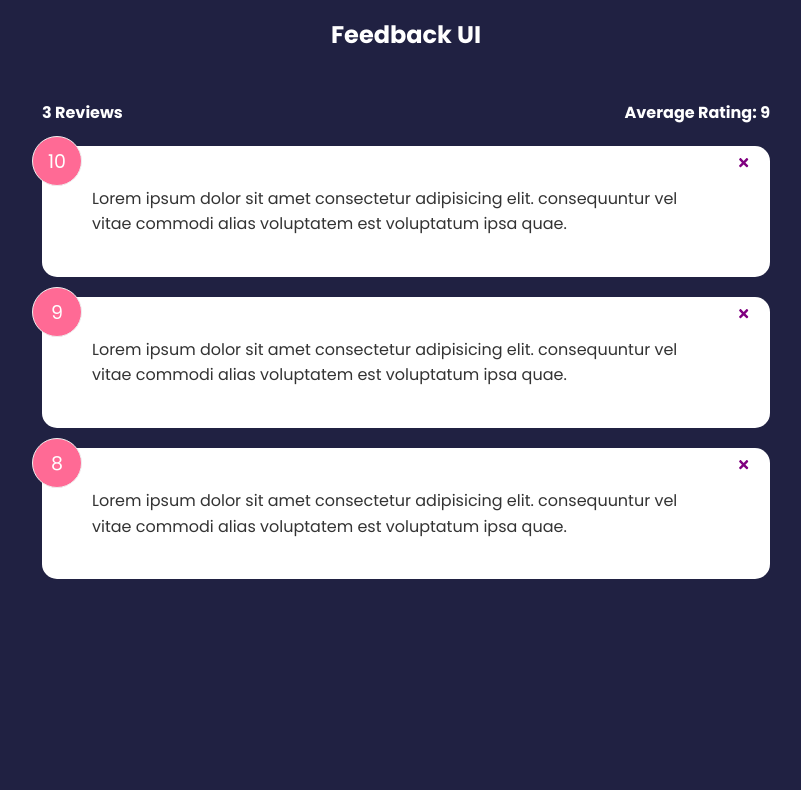
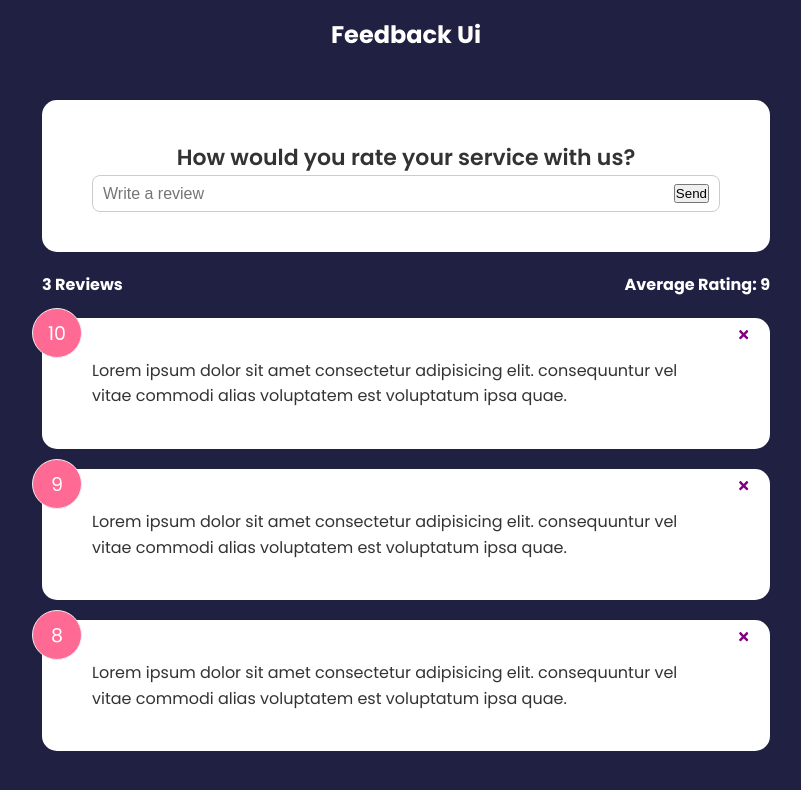
Before and after one commit to Ar1f007/feedback-app, a React (Create React App) app: page / in a window 1280 px wide. Shown: the top 790 px of the page, without its empty margins (234-1035 px from the left). Built offline with nearby package versions, Linux system fonts and the light colour scheme.

Commit message:
feedback from

```diff
--- a/src/App.js
+++ b/src/App.js
@@ -1,7 +1,7 @@
 import { useState } from 'react';
 import FeedbackData from './data/feedbackData';
 
-import { Header, FeedbackList, FeedbackStats } from './components';
+import { Header, FeedbackList, FeedbackStats, FeedbackForm } from './components';
 
 const App = () => {
   const [feedback, setFeedback] = useState(FeedbackData);
@@ -14,8 +14,9 @@ const App = () => {
 
   return (
     <>
-      <Header />
+      <Header text={'Feedback Ui'} />
       <div className="container">
+        <FeedbackForm />
         <FeedbackStats feedback={feedback} />
         <FeedbackList feedback={feedback} handleDelete={deleteFeedback} />
       </div>
--- /dev/null
+++ b/src/components/FeedbackForm.jsx
@@ -0,0 +1,23 @@
+import { useState } from 'react';
+import { Card } from './shared/Card';
+
+export const FeedbackForm = () => {
+  const [text, setText] = useState('');
+
+  return (
+    <Card>
+      <form>
+        <h2>How would you rate your service with us?</h2>
+        <div className="input-group">
+          <input
+            type="text"
+            placeholder="Write a review"
+            value={text}
+            onChange={(e) => setText(e.target.value)}
+          />
+          <button type="submit">Send</button>
+        </div>
+      </form>
+    </Card>
+  );
+};
--- a/src/components/Header.jsx
+++ b/src/components/Header.jsx
@@ -2,7 +2,7 @@ export const Header = ({ text }) => {
   return (
     <header>
       <div className="container">
-        <h2 className="heading">Feedback UI</h2>
+        <h2>{text}</h2>
       </div>
     </header>
   );
--- a/src/components/index.js
+++ b/src/components/index.js
@@ -3,5 +3,6 @@ import { FeedbackItem } from './FeedbackItem';
 import { FeedbackList } from './FeedbackList.jsx';
 import { Card } from './shared/Card';
 import { FeedbackStats } from './FeedbackStats';
+import { FeedbackForm } from './FeedbackForm';
 
-export { Header, FeedbackItem, FeedbackList, Card, FeedbackStats };
+export { Header, FeedbackItem, FeedbackList, Card, FeedbackStats, FeedbackForm };
```
